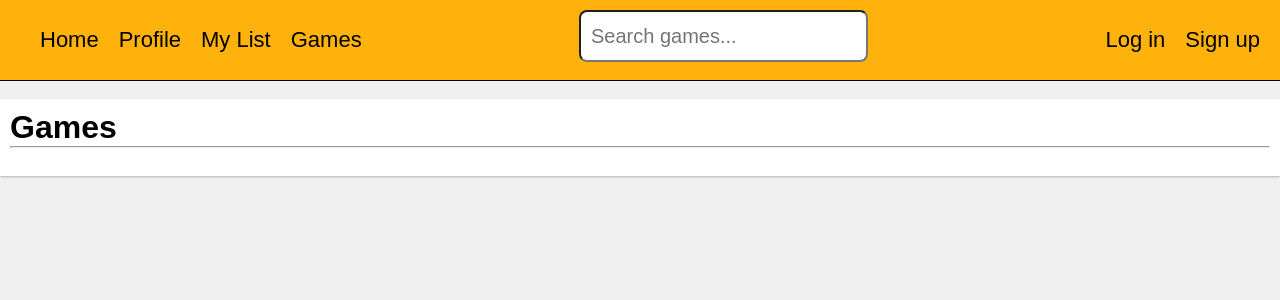
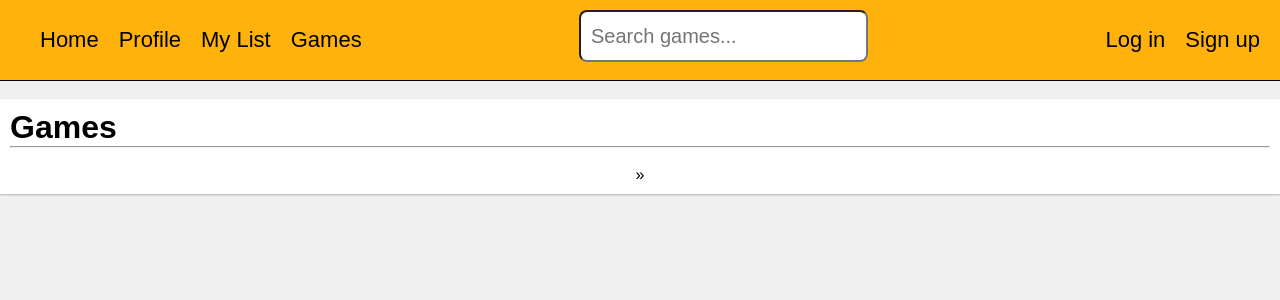
Before and after one commit to Wirebin/game-review-site, a Flask app: page /games in a window 1280 px wide. Shown: the top 300 px of the page. Run offline with Flask 3, Linux system fonts and the light colour scheme; data that the repository does not hold is empty.

Commit message:
Add page navigation

```diff
--- a/templates/games/game_browse.html
+++ b/templates/games/game_browse.html
@@ -5,31 +5,51 @@
     <hr>
     <br>
 
+    <!-- GAMES -->
     <div class="games-wrap">
         {% for game in games.items %}
+            <a class="small-link" href="games/{{ game.name }}">
                 <div class="game">
                     <!--<img src="/static/images/image-placeholder.jpg">-->
-                <a class="small-link" href="games/{{ game.name }}"><h3>{{ game.name }}</h3></a>
+                    <span>{{ game.name }}</span>
                     <div class="game-info">
                         <div class="avg-score">Average score: </div>
                         <div class="user-score">Your score: </div>
                         <div class="release">Released on: {{ game.release_date }}</div>
                     </div>
                 </div>
+            </a>
         {% endfor %}
     </div>
 
+    <!-- PAGE NAVIGATION -->
     <div class="nav-wrap">
-        {% if games.has_prev %}
-            <a class="small-link" href="{{ url_for('game_browse', page=games.prev_num) }}">&lt; Previous</a>
+        {% if games.page != 1 %}
+            <a class="standard-link nav-link" href="{{ url_for('game_browse', page=1)}}">«</a>
         {% endif %}
 
-        {% for page in games.iter_pages() %}
-            {{ page }}
+        {% if games.has_prev %}
+            <a class="standard-link nav-link" href="{{ url_for('game_browse', page=games.prev_num) }}">&lt;</a>
+        {% endif %}
+
+        {% for page in games.iter_pages(left_edge=0, right_edge=0) %}
+            {% if page %}
+                {% if page != games.page %}
+                    <a class="standard-link nav-link" href="{{ url_for('game_browse', page=page) }}">{{ page }}</a>
+                {% else %}
+                    <span class="nav-link active">{{page}}</span>
+                {% endif %}
+            {% else %}
+
+            {% endif %}
         {% endfor %}
 
         {% if games.has_next %}
-            <a class="small-link" href="{{ url_for('game_browse', page=games.next_num) }}">Next &gt;</a>
+            <a class="standard-link nav-link" href="{{ url_for('game_browse', page=games.next_num) }}">&gt;</a>
+        {% endif %}
+
+        {% if games.page != games.pages %}
+            <a class="standard-link nav-link" href="{{ url_for('game_browse', page=games.pages)}}">»</a>
         {% endif %}
     </div>
 {% endblock %}
```
Lines whose indentation alone changed are shown as unchanged.
